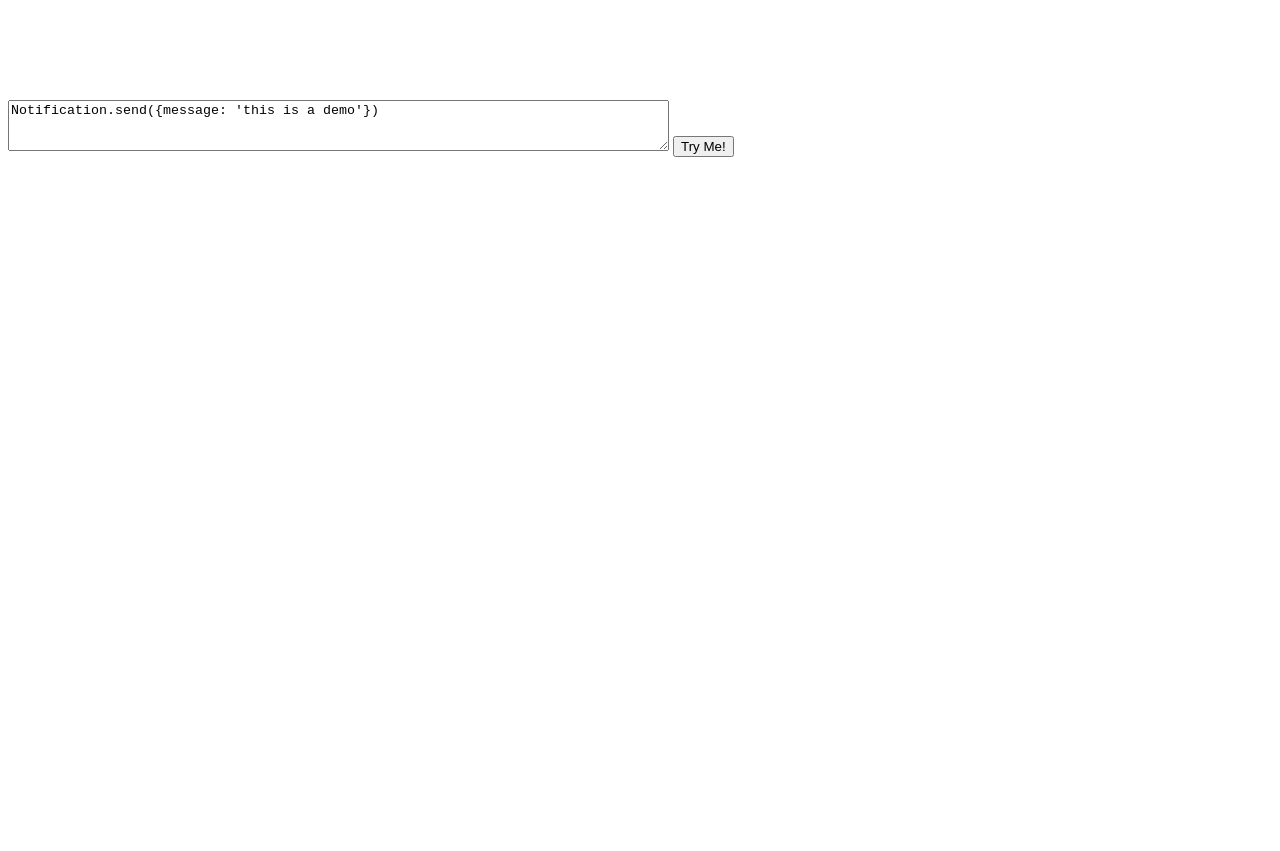
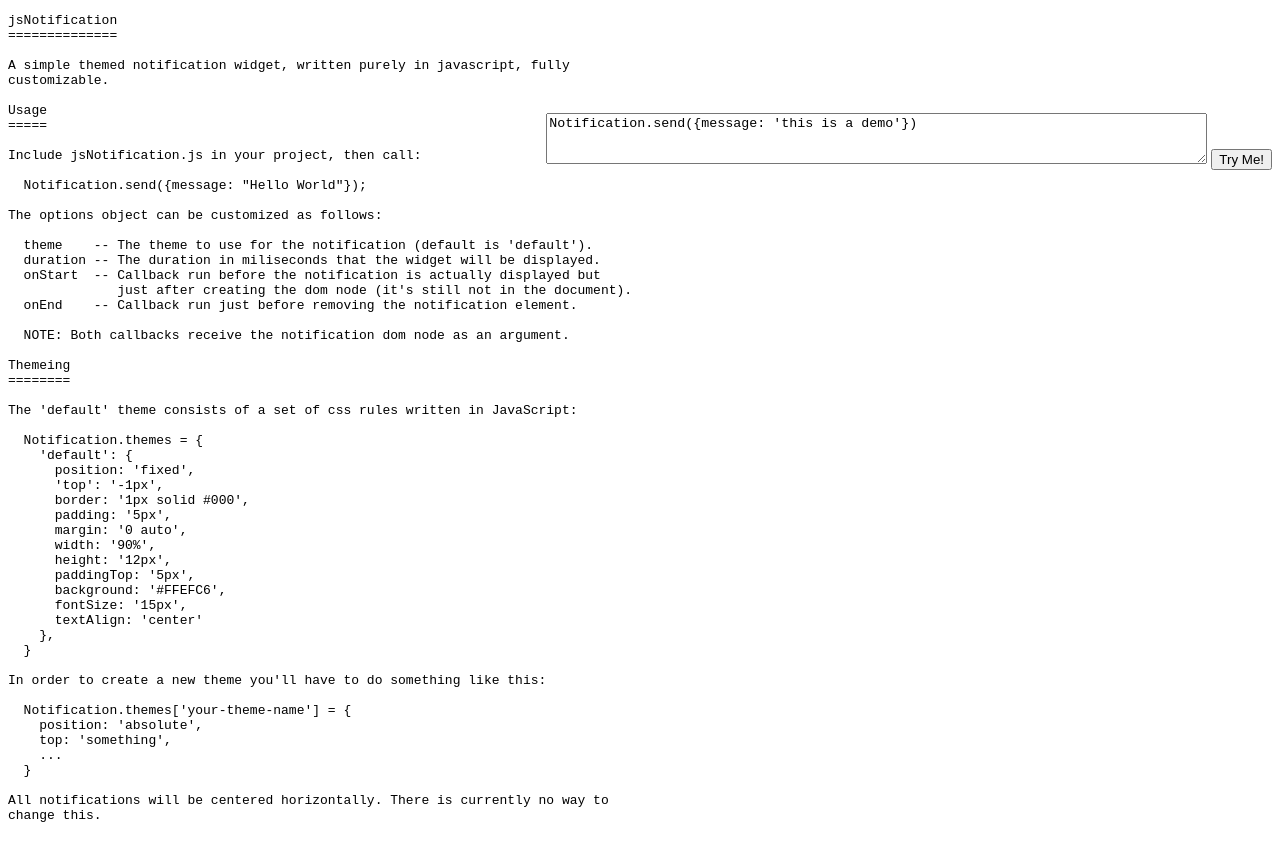
Before and after one commit to jfgomez86/jsNotification, a plain HTML site: page demo/index.html in a window 1280 px wide. Before the commit the page ends 800 px from the top, so only its background shows below. Drawn offline with Linux system fonts and the light colour scheme.

Commit message:
Adding readme contents to demo/index.html

```diff
--- a/demo/index.html
+++ b/demo/index.html
@@ -6,9 +6,67 @@
   <script src="../src/jsNotification.js" type="text/javascript" charset="utf-8"></script>
 </head>
 <body>
-  <div style="margin-top:100px">
-    <textarea name="demo" id="demo" rows="3" cols="80">Notification.send({message: 'this is a demo'})</textarea>
-    <button onclick="demo()">Try Me!</button>
+  <div style="margin-top:10px">
+    <div style="float:right;margin-top:100px;">
+      <textarea name="demo" id="demo" rows="3" cols="80">Notification.send({message: 'this is a demo'})</textarea>
+      <button onclick="demo()">Try Me!</button>
+    </div>
+    <pre>
+jsNotification
+==============
+
+A simple themed notification widget, written purely in javascript, fully
+customizable.
+
+Usage
+=====
+
+Include jsNotification.js in your project, then call:
+
+  Notification.send({message: "Hello World"});
+
+The options object can be customized as follows:
+
+  theme    -- The theme to use for the notification (default is 'default').
+  duration -- The duration in miliseconds that the widget will be displayed.
+  onStart  -- Callback run before the notification is actually displayed but
+              just after creating the dom node (it's still not in the document).
+  onEnd    -- Callback run just before removing the notification element.
+
+  NOTE: Both callbacks receive the notification dom node as an argument.
+
+Themeing
+========
+
+The 'default' theme consists of a set of css rules written in JavaScript:
+
+  Notification.themes = {
+    'default': {
+      position: 'fixed',
+      'top': '-1px',
+      border: '1px solid #000',
+      padding: '5px',
+      margin: '0 auto',
+      width: '90%',
+      height: '12px',
+      paddingTop: '5px',
+      background: '#FFEFC6',
+      fontSize: '15px',
+      textAlign: 'center'
+    },
+  }
+
+In order to create a new theme you'll have to do something like this:
+
+  Notification.themes['your-theme-name'] = {
+    position: 'absolute',
+    top: 'something',
+    ...
+  }
+
+All notifications will be centered horizontally. There is currently no way to
+change this.
+    </pre>
   </div>
   <script type="text/javascript" language="javascript" charset="utf-8">
   //<![CDATA[
```
